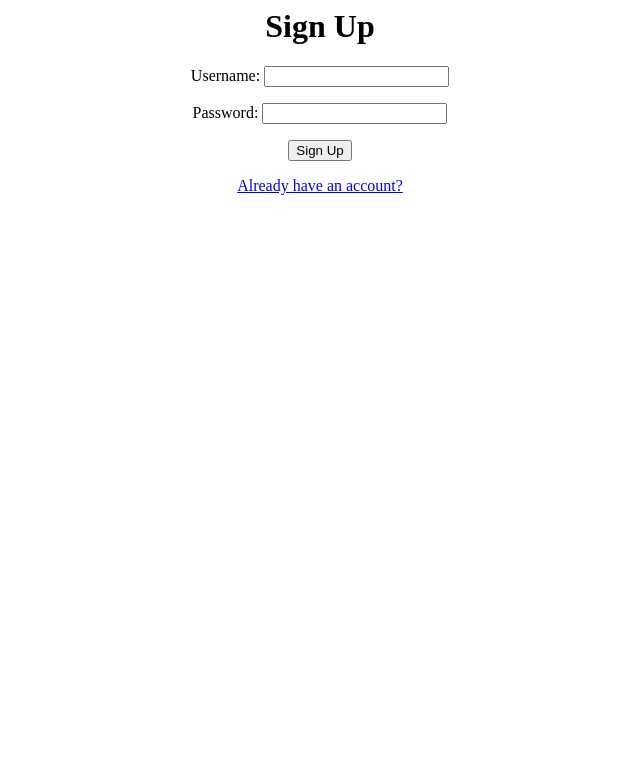
After one commit to Ybrayym-Abamov/Bug-Tracker, a Django app: page /signup/ in a window 1280 px wide. The commit adds this page. Shown: the top 783 px of the page, without its empty margins (320-960 px from the left). Run offline with Django 3.2, Linux system fonts and the light colour scheme.

Commit message:
can signup now

```diff
--- a/BugTracker/forms.py
+++ b/BugTracker/forms.py
@@ -8,9 +8,11 @@ from BugTracker.models import Ticket
 class LoginForm(forms.Form):
     username = forms.CharField(max_length=25, required=True)
     password = forms.CharField(max_length=100, required=True)
-    # email = forms.CharField(max_length=100, required=True)
-    # first_name = forms.CharField(max_length=50, required=True)
-    # last_name = forms.CharField(max_length=50, required=True)
+
+
+class SignUpForm(forms.Form):
+    username = forms.CharField(max_length=30)
+    password = forms.CharField(widget=forms.PasswordInput)
 
 
 class TicketForm(forms.Form):
--- a/BugTracker/templates/login.html
+++ b/BugTracker/templates/login.html
@@ -10,6 +10,7 @@
         {% csrf_token %}
         {{form.as_p}}
         <button value="submit">Login</button>
+        <p><a href="/signup/">Don't have an account?</a></p>
         </form>
     </div>
 {% endblock %}
--- /dev/null
+++ b/BugTracker/templates/signup.html
@@ -0,0 +1,9 @@
+<body align="center">
+    <h1> Sign Up </h1>
+    <form action="/signup/" method="POST">
+        {% csrf_token %}
+        {{ form.as_p}}
+    <input type="submit" value="Sign Up">
+    <p><a href="/login/">Already have an account?</a></p>
+    </form>
+  </body>
--- a/BugTracker/urls.py
+++ b/BugTracker/urls.py
@@ -5,6 +5,7 @@ urlpatterns = [
     path('', views.main, name='homepage'),
     path('logout/', views.logout_request, name='logout'),
     path('login/', views.login_request, name='login'),
+    path('signup/', views.signup_view),
     path('createticket/', views.createticket),
     path('ticketinfo/<int:ticketid>/', views.ticketdetail, name="ticketdetail"),
     path('filerinfo/<int:filerid>/', views.userinfo),
--- a/BugTracker/views.py
+++ b/BugTracker/views.py
@@ -2,7 +2,7 @@ from django.shortcuts import render, reverse, HttpResponseRedirect
 from django.contrib.auth import login, logout, authenticate
 from django.contrib import messages
 from django.contrib.auth.decorators import login_required
-from BugTracker.forms import LoginForm, TicketForm, EditTicketForm
+from BugTracker.forms import LoginForm, TicketForm, EditTicketForm, SignUpForm
 from BugTracker.models import Ticket, MyUser
 
 
@@ -45,9 +45,6 @@ def login_request(request):
                 request,
                 username=data['username'],
                 password=data['password'],
-                # email=data['email'],
-                # first_name=data['first_name'],
-                # last_name=data['last_name']
             )
             if user:
                 login(request, user)
@@ -58,6 +55,22 @@ def login_request(request):
     else:
         form = LoginForm()
     return render(request, 'login.html', {"form": form})
+
+
+def signup_view(request):
+    if request.method == "POST":
+        form = SignUpForm(request.POST)
+        if form.is_valid():
+            data = form.cleaned_data
+            user = MyUser.objects.create_user(
+                username=data['username'],
+                password=data['password'],
+            )
+            if user:
+                login(request, user)
+                return HttpResponseRedirect(reverse('login'))
+    form = SignUpForm()
+    return render(request, 'signup.html', {"form": form})
 
 
 def logout_request(request):
```
